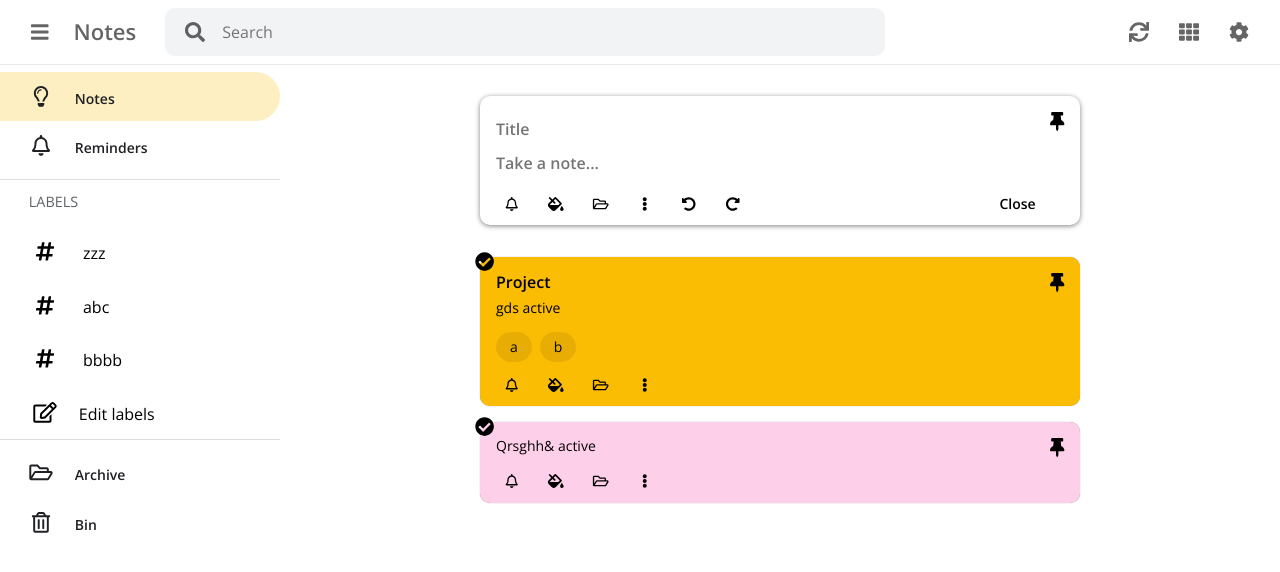
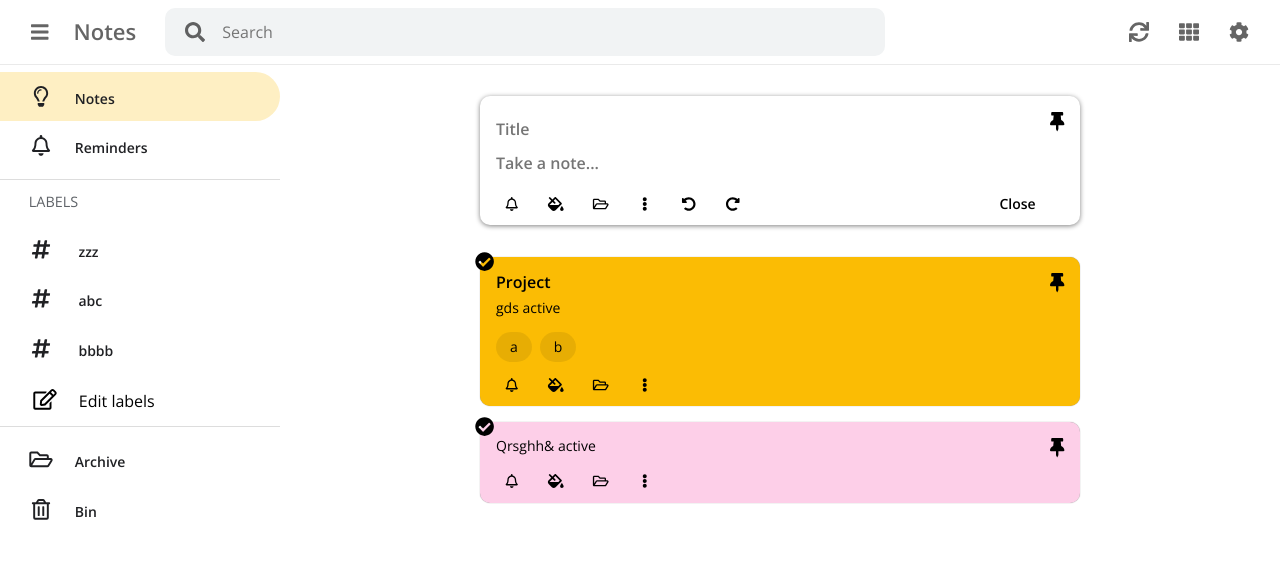
Before and after one commit to Awfj/notes, a React (Create React App) app: page / in a window 1280 px wide. Shown: the top 572 px of the page. Built offline with nearby package versions, Linux system fonts and the light colour scheme.

Commit message:
wrap labels in FilterLink

```diff
--- a/src/components/Dropdown/Dropdown.js
+++ b/src/components/Dropdown/Dropdown.js
@@ -3,7 +3,6 @@ import PropTypes from "prop-types";
 import styles from "./Dropdown.module.scss";
 
 const Dropdown = ({ mainButton, options, children }) => {
-  // console.warn("Dropdown");
   const [isDropdownOpen, setIsDropdownOpen] = useState(false);
   const menuRef = createRef();
   const mainButtonRef = createRef();
--- a/src/components/Sidebar/Sidebar.js
+++ b/src/components/Sidebar/Sidebar.js
@@ -14,25 +14,21 @@ import styles from "./Sidebar.module.scss";
 import { VISIBILITY_FILTERS } from "../../redux/actions/actionTypes";
 import FilterLink from "../FilterLink/FilterLink";
 import { getLabels } from "../../redux/selectors/labels";
-import {
-  addLabel,
-  deleteLabel,
-  changeVisibilityFilter
-} from "../../redux/actions/actionCreators";
+import { addLabel, deleteLabel } from "../../redux/actions/actionCreators";
 
-const Sidebar = ({ labels, addLabel, deleteLabel, changeVisibilityFilter }) => {
+const Sidebar = ({ labels, addLabel, deleteLabel }) => {
   // console.warn('Sidebar')
   return (
     <aside className={styles.Sidebar}>
       <ul>
         <li>
-          <FilterLink filter={VISIBILITY_FILTERS.active} to='notes'>
+          <FilterLink filter={VISIBILITY_FILTERS.active} to="notes">
             <FontAwesomeIcon icon={faLightbulb} fixedWidth />
             Notes
           </FilterLink>
         </li>
         <li>
-          <FilterLink filter={VISIBILITY_FILTERS.reminders} to='reminders'>
+          <FilterLink filter={VISIBILITY_FILTERS.reminders} to="reminders">
             <FontAwesomeIcon icon={faBell} fixedWidth />
             Reminders
           </FilterLink>
@@ -43,10 +39,13 @@ const Sidebar = ({ labels, addLabel, deleteLabel, changeVisibilityFilter }) => {
         <ul>
           {labels.length > 0 &&
             labels.map(label => (
-              <li key={label.id} label={label.id} onClick={() => changeVisibilityFilter(`${VISIBILITY_FILTERS.labels}.${label.id}`)}>
-                <button type="button">
+              <li key={label.id}>
+                <FilterLink
+                  to={`label/${label.label}`}
+                  filter={`${VISIBILITY_FILTERS.labels}.${label.id}`}
+                >
                   <FontAwesomeIcon icon={faHashtag} fixedWidth /> {label.label}
-                </button>
+                </FilterLink>
               </li>
             ))}
 
@@ -60,13 +59,13 @@ const Sidebar = ({ labels, addLabel, deleteLabel, changeVisibilityFilter }) => {
       </section>
       <ul>
         <li>
-          <FilterLink filter={VISIBILITY_FILTERS.archived} to='archive'>
+          <FilterLink filter={VISIBILITY_FILTERS.archived} to="archive">
             <FontAwesomeIcon icon={faFolderOpen} fixedWidth />
             Archive
           </FilterLink>
         </li>
         <li>
-          <FilterLink filter={VISIBILITY_FILTERS.deleted} to='bin'>
+          <FilterLink filter={VISIBILITY_FILTERS.deleted} to="bin">
             <FontAwesomeIcon icon={faTrashAlt} fixedWidth />
             Bin
           </FilterLink>
@@ -88,6 +87,5 @@ const mapStateToProps = state => ({
 
 export default connect(mapStateToProps, {
   addLabel,
-  deleteLabel,
-  changeVisibilityFilter
+  deleteLabel
 })(Sidebar);
--- a/src/components/Toolbox/Toolbox.js
+++ b/src/components/Toolbox/Toolbox.js
@@ -58,7 +58,6 @@ const Toolbox = ({
           <Dropdown
             mainButton={<FontAwesomeIcon icon={faEllipsisV} fixedWidth />}
             options={dropdownOptions}
-
           ></Dropdown>
 
           {isNewNoteParent && (
```
